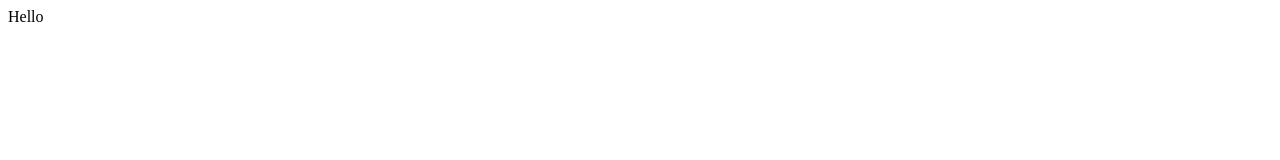
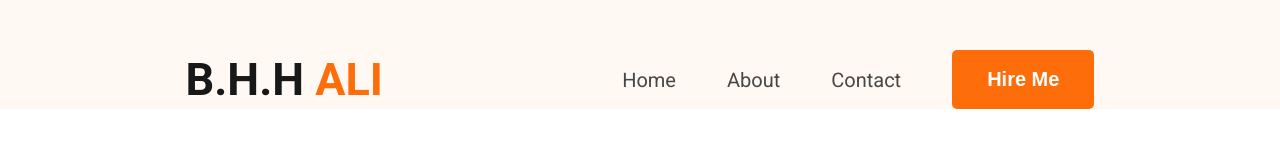
Before and after one commit to fbiplobhasan/B.H-Hazrat-Ali-Porfolio, a plain HTML site: page index.html in a window 1280 px wide. Drawn offline with Linux system fonts and the light colour scheme.

Commit message:
add navbar with design

```diff
--- a/index.html
+++ b/index.html
@@ -3,9 +3,25 @@
 <head>
     <meta charset="UTF-8">
     <meta name="viewport" content="width=device-width, initial-scale=1.0">
+    <link rel="preconnect" href="https://fonts.googleapis.com">
+    <link rel="preconnect" href="https://fonts.gstatic.com" crossorigin>
+    <link href="https://fonts.googleapis.com/css2?family=Roboto:ital,wght@0,100..900;1,100..900&display=swap" rel="stylesheet">
     <title>B.H Hazrat Ali</title>
+    <link rel="stylesheet" href="styles/portfolio.css">
 </head>
-<body>
-    Hello
+<body class="font-roboto">
+    <header>
+        <nav>
+            <div class="logo">
+                <h2>B.H.H <span class="highlights-ali">ALI</span></h2>
+            </div>
+            <ul class="menu">
+                <li><a href="#home">Home</a></li>
+                <li><a href="#about">About</a></li>
+                <li><a href="#contact">Contact</a></li>
+                <li><button class="btn">Hire Me</button></li>
+            </ul>
+        </nav>
+    </header>
 </body>
 </html>
--- /dev/null
+++ b/styles/portfolio.css
@@ -0,0 +1,62 @@
+/* global styles */
+*{
+    padding: 0;
+    margin: 0;
+    box-sizing: border-box;
+}
+
+/* shared styles */
+.font-roboto {
+  font-family: "Roboto", sans-serif;
+  font-optical-sizing: auto;
+  font-style: normal;
+}
+
+.logo h2{
+    font-size:45px;
+    font-weight: extra-bold;
+    color: #181818;
+}
+
+.btn{
+    background-color:#FD6E0A;
+    border: none;
+    padding: 18px 35px;
+    border-radius: 5px;
+    font-size: 20px;
+    font-weight: bold;
+    color:#FFFFFF;
+}
+
+
+/* main styles */
+header{
+    background-color: #FFF8F3;
+    padding-top:50px;
+}
+
+nav{
+    width: 71%;
+    max-width:1140px;
+    margin: 0 auto;
+    display: flex;
+    justify-content:space-between;
+    align-items: center;
+}
+
+.highlights-ali{
+    color:#FD6E0A;
+}
+
+nav .menu{
+    display: flex;
+    list-style: none;
+    gap: 51px;
+    align-items: center;
+}
+
+nav .menu a{
+    text-decoration: none;
+    color: #474747;
+    font-size: 20px;
+}
```
